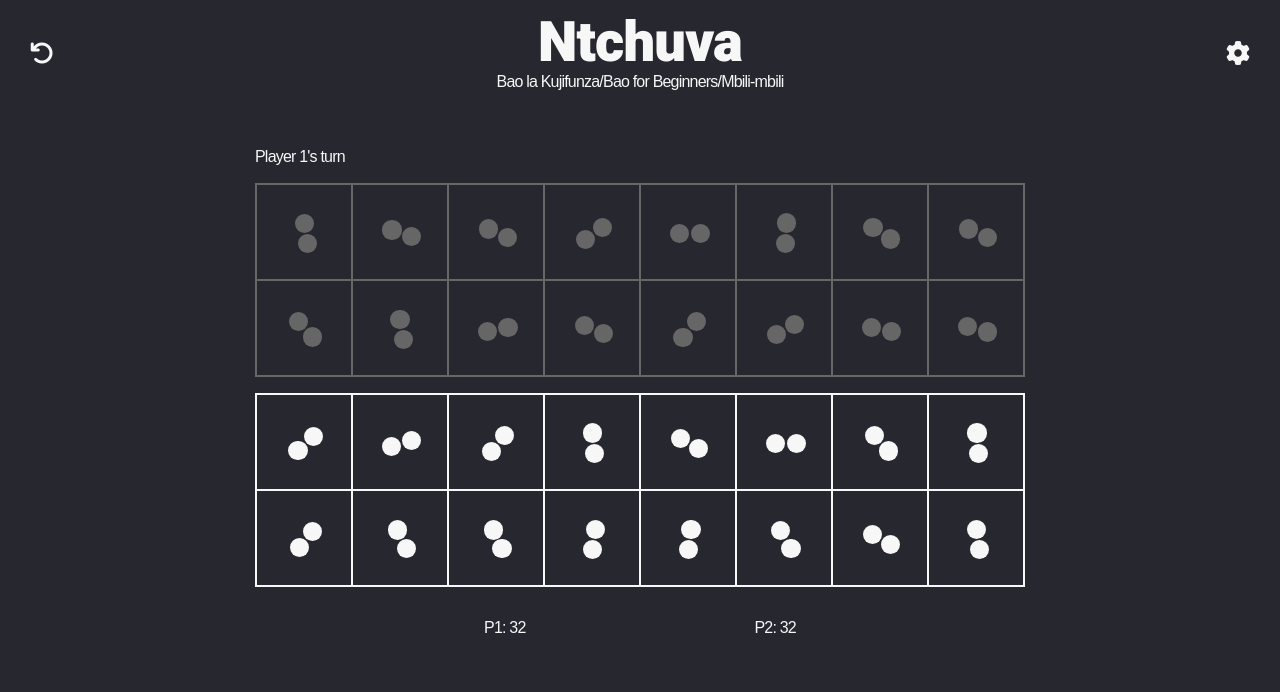
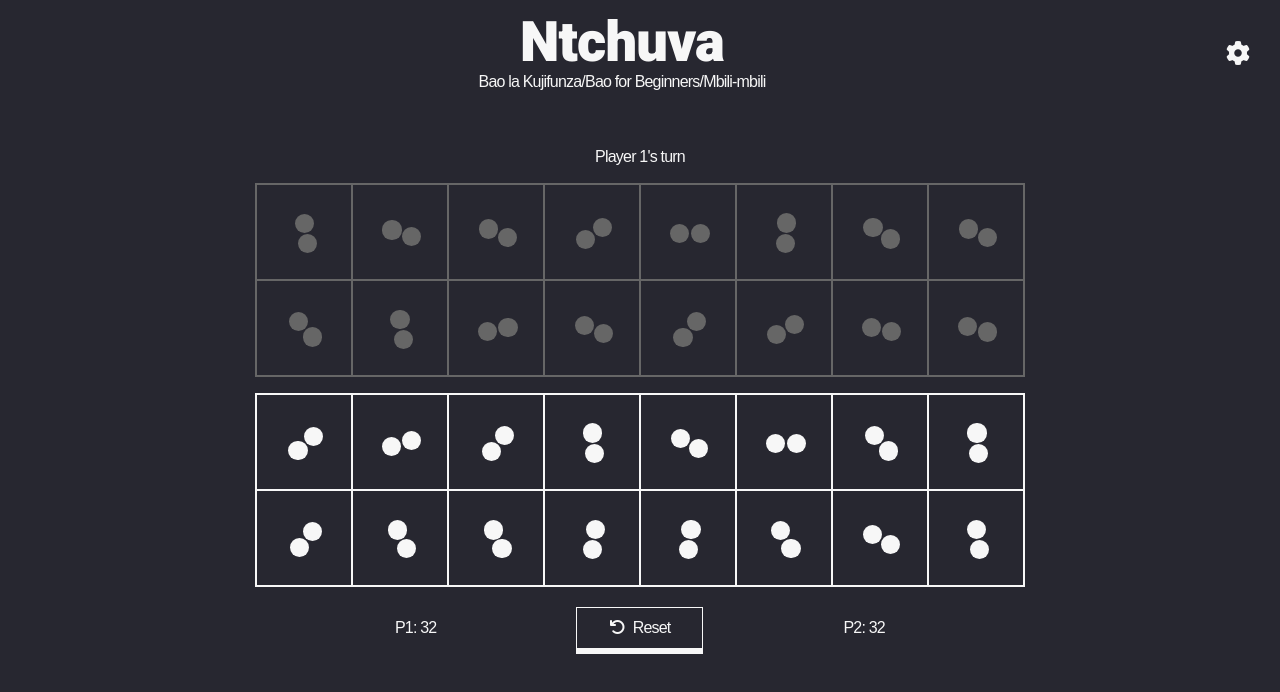
Before and after one commit to barnardnicholas/ntchuva, a React (Create React App) app: page / in a window 1280 px wide. Shown: the top 692 px of the page. Built offline with nearby package versions, Linux system fonts and the light colour scheme; a web font is replaced by a local one.

Commit message:
Move Reset Button

```diff
--- a/src/_styles/App.scss
+++ b/src/_styles/App.scss
@@ -33,6 +33,7 @@ canvas {
   justify-content: center;
   align-items: center;
   padding: 1rem;
+  text-align: center;
 
   @include transitionColors();
 }
@@ -90,7 +91,7 @@ em,
   }
 
   &.semi-hidden {
-    opacity: 0.75;
+    opacity: 0.85;
   }
 }
 
--- a/src/_styles/components/header.scss
+++ b/src/_styles/components/header.scss
@@ -7,7 +7,7 @@ header {
   justify-content: space-between;
   align-items: center;
   width: 100vw;
-  text-align: center;
+  // text-align: center;
   padding: 1rem 1.5rem;
 
   .title-container {
--- a/src/_styles/components/modal.scss
+++ b/src/_styles/components/modal.scss
@@ -4,7 +4,7 @@
   bottom: 0;
   left: 0;
   right: 0;
-  background-color: #00000099;
+  background-color: #27273099;
   z-index: 100;
 }
 
--- a/src/components/Game.tsx
+++ b/src/components/Game.tsx
@@ -8,6 +8,7 @@ import {
   isSquareInFrontRow,
 } from '../utils/utils';
 import BoardSquareComponent from './BoardSquare';
+import Button from './form/Button';
 import HandWidget from './HandWidget';
 import GameOverModal from './modals/GameOverModal';
 
@@ -256,6 +257,7 @@ class Game<P> extends Component<P> {
         <div style={{ height: '1rem' }} />
         <div className="button-container">
           <span>P1: {score0}</span>
+          <Button text="Reset" onClick={this.resetGameState} icon="undo" />
           <span>P2: {score1}</span>
         </div>
         {showGameOverModal && (
--- a/src/components/header/Header.tsx
+++ b/src/components/header/Header.tsx
@@ -1,5 +1,4 @@
 import React, { Dispatch, SetStateAction } from 'react';
-import ResetButton from '../reset/ResetButton';
 import SettingsButton from '../settings/SettingsButton';
 
 interface HeaderProps {
@@ -10,7 +9,7 @@ interface HeaderProps {
 function Header({ showSettings, setShowSettings }: HeaderProps) {
   return (
     <header>
-      <ResetButton handleReset={() => {}} />
+      <div />
       <div className={`title-container ${showSettings ? 'semi-hidden' : ''}`}>
         <h1>Ntchuva</h1>
         <div>Bao la Kujifunza/Bao for Beginners/Mbili-mbili</div>
--- a/src/components/reset/ResetButton.tsx
+++ /dev/null
@@ -1,21 +0,0 @@
-import React from 'react';
-import { dummyKeyDown } from '../../utils/utils';
-
-interface ResetButtonProps {
-  handleReset: () => void;
-}
-
-function ResetButton({ handleReset }: ResetButtonProps) {
-  return (
-    <button
-      className="reset-button"
-      onClick={() => handleReset}
-      type="button"
-      onKeyDown={dummyKeyDown}
-    >
-      <i className="fa fa-undo" />
-    </button>
-  );
-}
-
-export default ResetButton;
```
